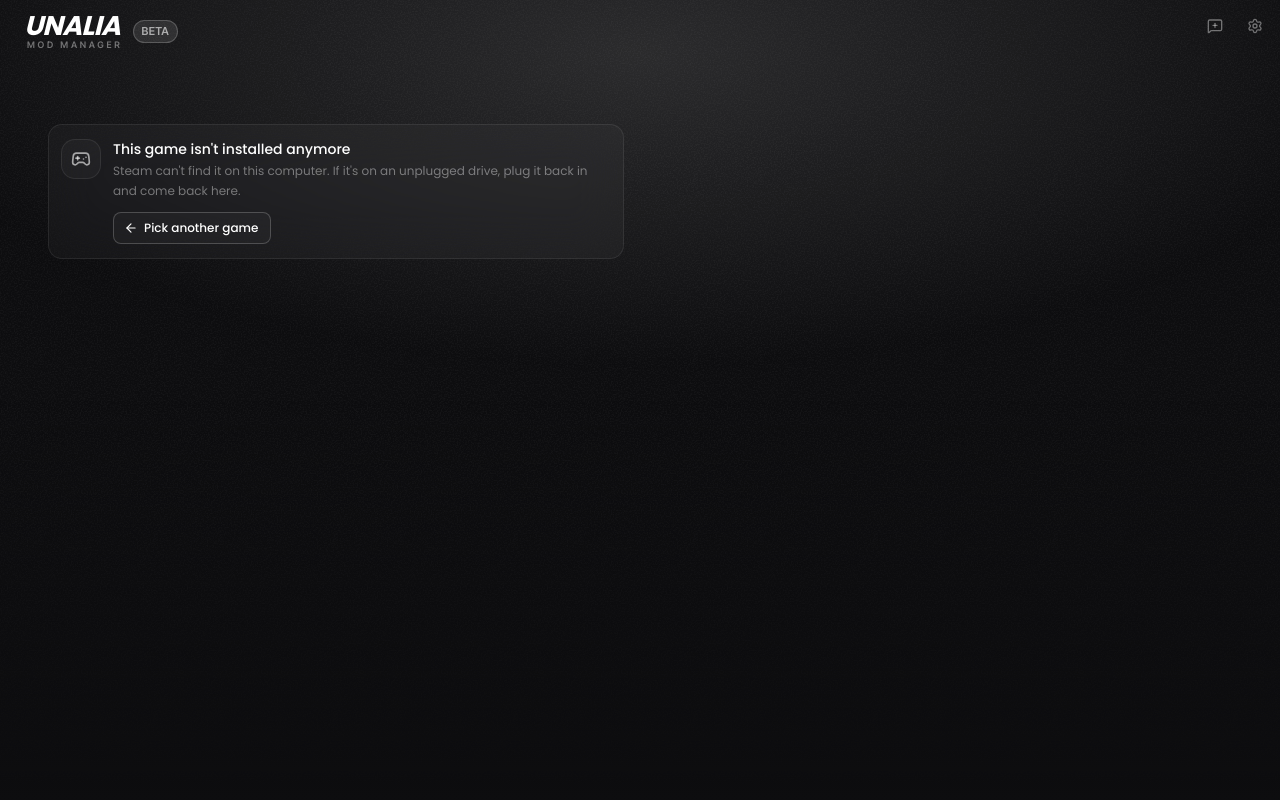
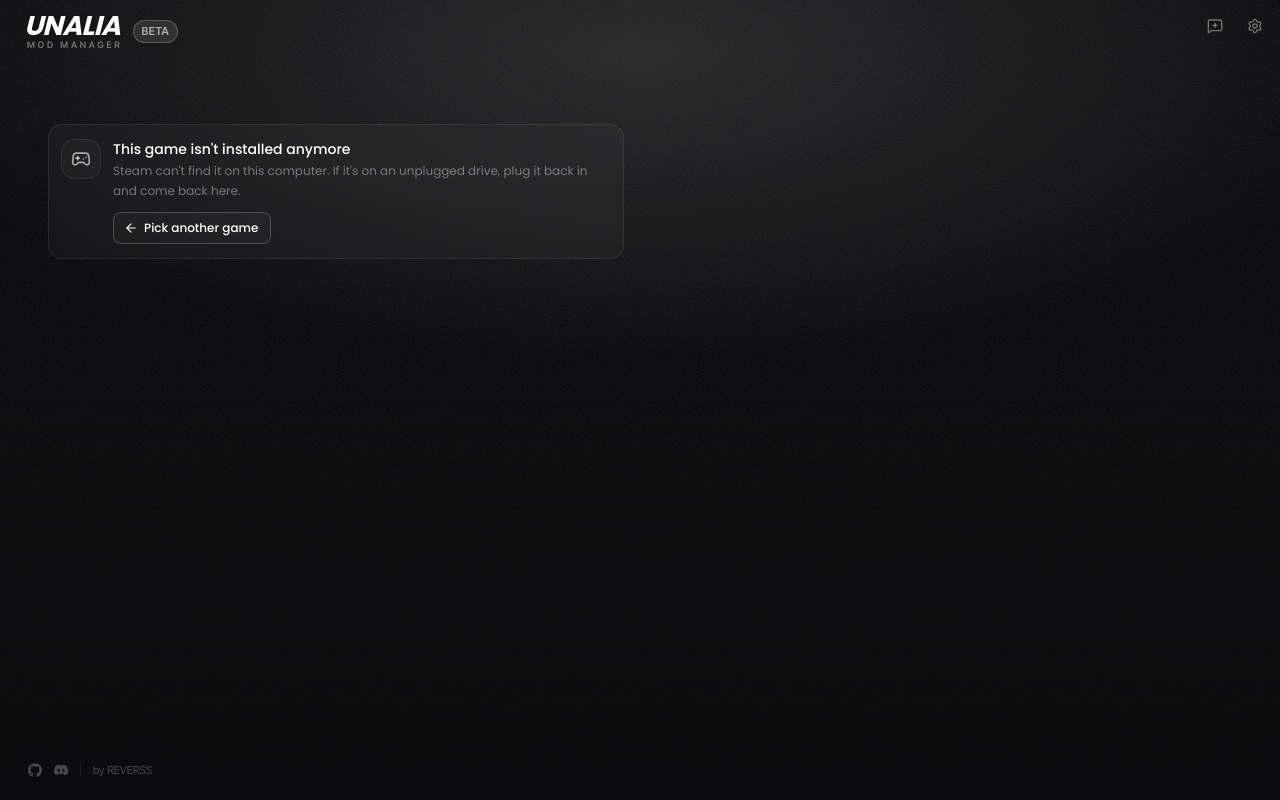
Before and after one commit to unalia-app/unalia-mod-manager, a Next.js app in the folder apps/desktop/: page /game in a window 1280 px wide. Built offline with nearby package versions, Linux system fonts and the light colour scheme.

Commit message:
💄 style(layout) show the credits footer on every page

```diff
--- a/apps/desktop/src/app/layout.tsx
+++ b/apps/desktop/src/app/layout.tsx
@@ -5,6 +5,7 @@ import { AppUpdateCheck } from "@/components/app-update-check";
 import { WhatsNew } from "@/components/app-update/whats-new";
 import { DevShortcuts } from "@/components/dev-shortcuts";
 import { DisplayScale } from "@/components/display-scale";
+import { Credits } from "@/components/credits";
 import { BetaBubble } from "@/components/feedback/beta-bubble";
 import { FeedbackDialog } from "@/components/feedback/feedback-dialog";
 import { FilePicker } from "@/components/game/file-picker";
@@ -28,6 +29,7 @@ export default function RootLayout({ children }: { children: ReactNode }) {
 				<OverlayScrollbar />
 				<DevShortcuts />
 				<DisplayScale />
+				<Credits />
 				<BetaBubble />
 				<FeedbackDialog />
 				<FilePicker />
--- a/apps/desktop/src/components/home/credits.tsx
+++ b/apps/desktop/src/components/credits.tsx
@@ -9,8 +9,8 @@ const LINK =
 	"flex cursor-pointer items-center rounded-full text-fg-faint transition-colors hover:text-fg-muted focus-visible:text-fg-muted";
 
 /**
- * En bas à gauche de l'accueil, discret : le code, le Discord, l'auteur.
- * Seulement sur l'accueil, pour ne pas gêner les pages des jeux.
+ * En bas à gauche de toutes les pages, discret : le code, le Discord,
+ * l'auteur. L'intro (z-60) le couvre au lancement.
  */
 export function Credits({ className }: { className?: string }) {
 	return (
--- a/apps/desktop/src/components/home/home-screen.tsx
+++ b/apps/desktop/src/components/home/home-screen.tsx
@@ -6,7 +6,6 @@ import { type CSSProperties, useCallback, useEffect, useMemo, useRef, useState }
 import { Ambience } from "@/components/ambience";
 import { AppHeader } from "@/components/app-header";
 import { ContinueCard } from "@/components/home/continue-card";
-import { Credits } from "@/components/home/credits";
 import { GameLibrary, type LibraryState } from "@/components/home/game-library";
 import { Intro, introPlayed } from "@/components/intro";
 import { useAccent } from "@/hooks/use-accent";
@@ -123,8 +122,6 @@ export function HomeScreen() {
 					onFocusChange={setFocused}
 				/>
 			</div>
-
-			{intro === "done" && <Credits className="animate-fade-in" />}
 		</main>
 	);
 }
```
